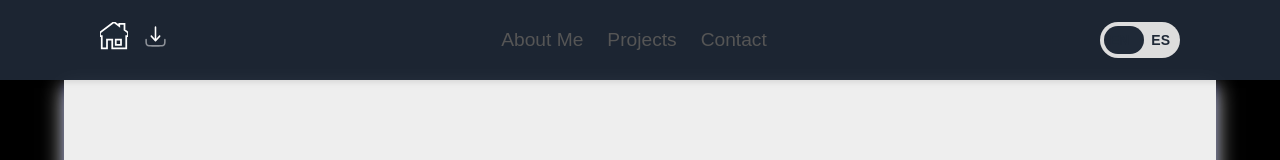
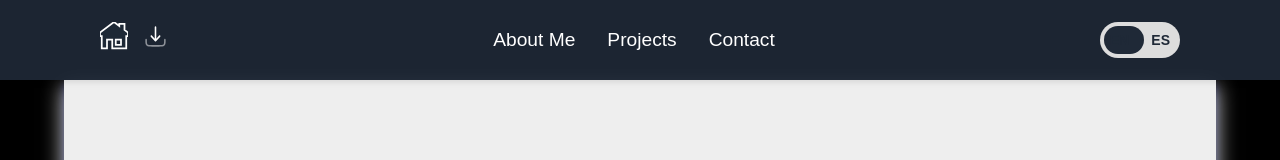
Before and after one commit to carlosValencia01/personal-page, a React (Vite) app: page /about-me in a window 1280 px wide. Shown: the top 160 px of the page. Built offline with nearby package versions, Linux system fonts and the light colour scheme; no server answers; what @huggingface/inference would draw is missing.

Commit message:
fix: about-me links color

```diff
--- a/src/Pages/AboutMe/AboutMe.jsx
+++ b/src/Pages/AboutMe/AboutMe.jsx
@@ -53,7 +53,7 @@ export const AboutMe = () => {
                     </div>
 
                     <nav className='aboutme-navbar-centerItems'>
-                        <ul className="nav-links nav-links-container">
+                        <ul className="aboutme-nav-links aboutme-nav-links-container">
                             {/* <li><a href="#home">{t('navbar-home')}</a></li> */}
                             <li><a href="#about">{t('navbar-about')}</a></li>
                             <li><a href="#projects">{t('navbar-proyects')}</a></li>
--- a/src/Pages/AboutMe/styles.css
+++ b/src/Pages/AboutMe/styles.css
@@ -70,20 +70,20 @@
     font-weight: bold;
   }
 
-  .nav-links {
+  .aboutme-nav-links {
     list-style: none;
     display: flex;
     gap: 2rem;
   }
 
-  .nav-links a {
+  .aboutme-nav-links a {
     color: #fff;
     text-decoration: none;
     font-weight: 500;
     transition: color 0.3s;
   }
 
-  .nav-links a:hover {
+  .aboutme-nav-links a:hover {
     color: #38bdf8; /* azul claro */
   }
 
@@ -103,7 +103,7 @@
 
   /* Opcional: navegación responsiva */
   @media (max-width: 768px) {
-    .nav-links {
+    .aboutme-nav-links {
       flex-direction: column;
       gap: 1rem;
       background-color: #1f2937;
@@ -113,7 +113,7 @@
       right: 0;
       display: none;
     }
-    .aboutme-navbar.active .nav-links {
+    .aboutme-navbar.active .aboutme-nav-links {
       display: flex;
     }
     .content__about{
@@ -170,7 +170,7 @@
     box-shadow: 0 4px 8px 0 rgba(20, 39, 244, 0.2), 0 6px 20px 0 rgba(255, 255, 255, 0.92);
   }
 
-  .nav-links-container{
+  .aboutme-nav-links-container{
 
   }
 
```
